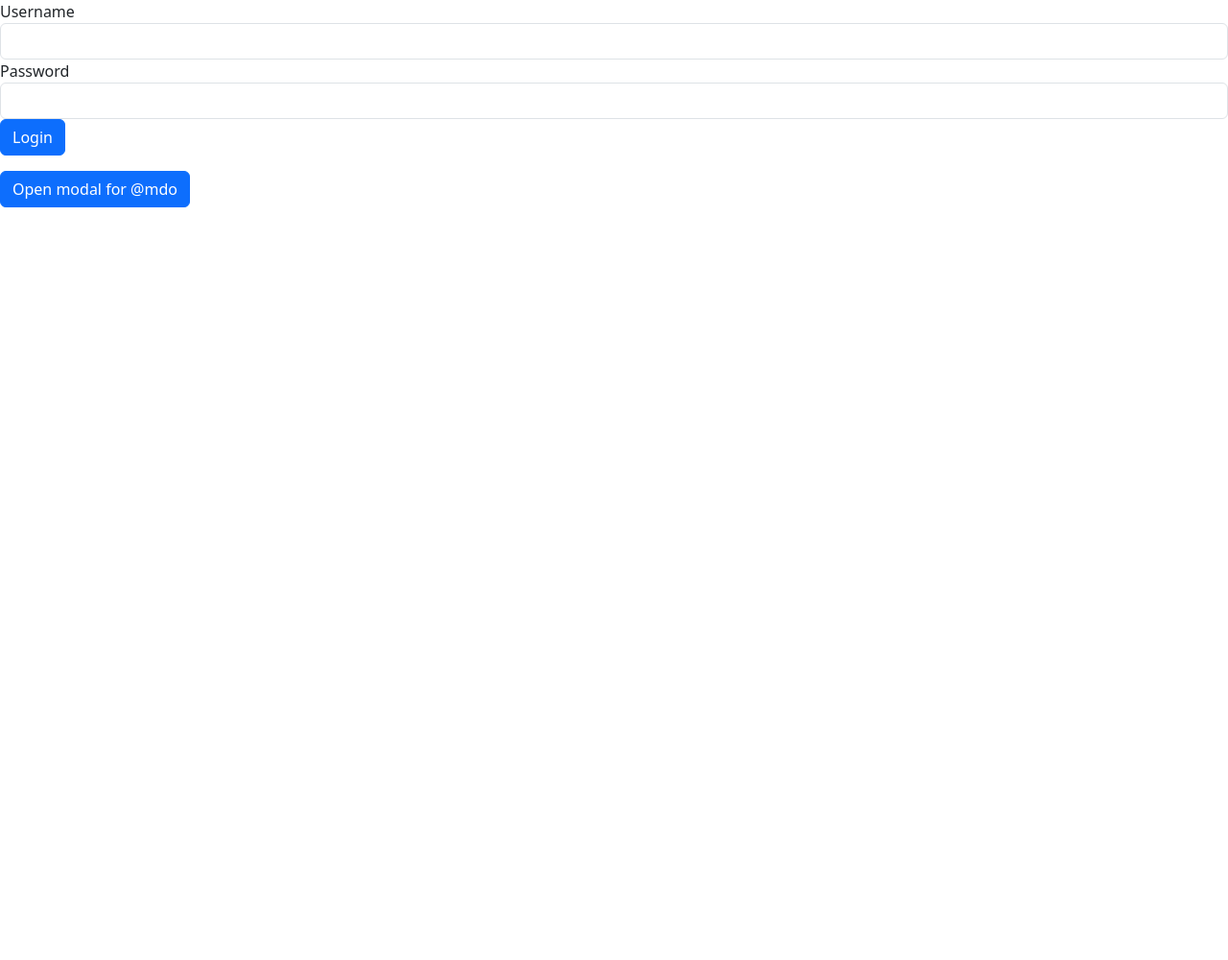
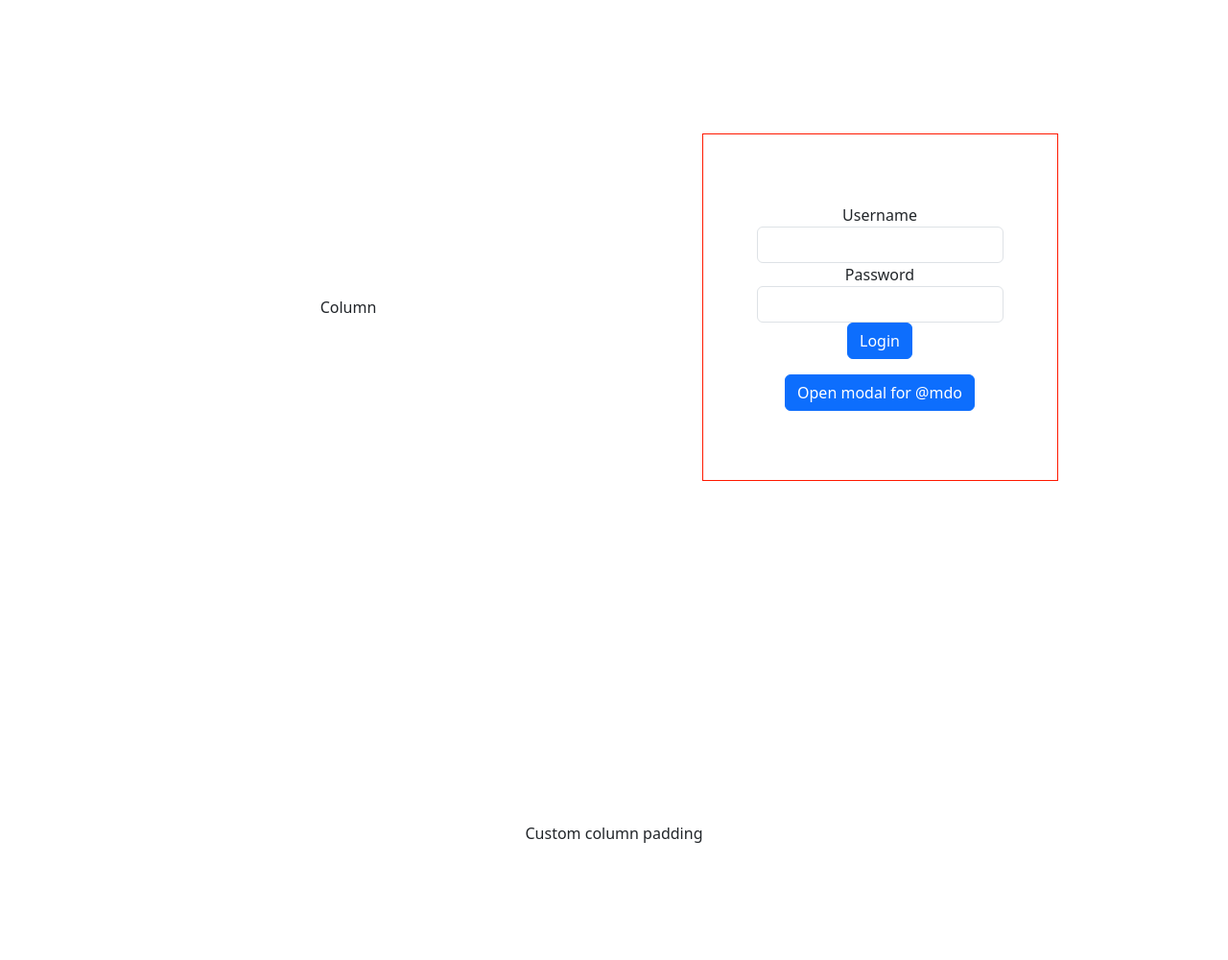
Before and after one commit to kuyajp123/onlineservice, a PHP site: page /login.php in a window 1280 px wide. Shown: the whole page at 96% size. Before the commit the page ends 216 px from the top, so only its background shows below. Run offline with PHP 8.4, Linux system fonts and the light colour scheme.

Commit message:
New Commit

```diff
--- a/functions/common_function.php
+++ b/functions/common_function.php
@@ -66,6 +66,7 @@ function formatName($name) {
     return ucwords(strtolower($name));
 }
 
+
 // get ip address function
 function getIPAddress() {
     //whether ip is from the share internet
@@ -88,21 +89,38 @@ function getIPAddress() {
 
 
 
+
 ?>
+<!-- <script>
+    function validateForm($gender) {
+    var genders = document.getElementsByName('gender');
+    var genderSelected = false;
 
+    for (var i = 0; i < genders.length; i++) {
+        if (genders[i].checked) {
+            genderSelected = true;
+            break;
+        }
+    }
 
-<script>
-        // kaya hindi nag co close ang modal after unssuccesful ang pag register dahil naoopen ang modal base sa function na ito at hindi sya na rerefresh
-        function openRegisterModal() {
-            // Load the register modal content using AJAX
-            $.get('register.php', function(data) {
-                $('body').append(data);
-                $('#exampleModal').modal('show');
-            });
-                // reset the input field form if close the modal *hindi pa nagana*
-                $('#exampleModal').on('hidden.bs.modal', function () {
-                $('#exampleModal')[0].reset();
-                $('.alert-danger').remove(); // Remove error messages
-            });
-        }
-    </script>
+    if (!genderSelected) {
+        showAlert('Please select a gender.');
+        return false; // Prevent form submission
+    }
+
+    return true; // Allow form submission
+}
+
+function showAlert(message) {
+    var alertPlaceholder = document.getElementById('liveAlertPlaceholder');
+    var wrapper = document.createElement('div');
+    wrapper.innerHTML = [
+        '<div class="alert alert-warning alert-dismissible" role="alert">',
+        '   <div>' + message + '</div>',
+        '   <button type="button" class="btn-close" data-bs-dismiss="alert" aria-label="Close"></button>',
+        '</div>'
+    ].join('');
+    alertPlaceholder.append(wrapper);
+}
+
+</script> -->
--- a/include/bootsrap.php
+++ b/include/bootsrap.php
@@ -4,6 +4,12 @@
 <script src="https://cdn.jsdelivr.net/npm/bootstrap@5.3.0/dist/js/bootstrap.bundle.min.js"></script>
 
 <link href="https://cdn.jsdelivr.net/npm/bootstrap@5.3.0/dist/css/bootstrap.min.css" rel="stylesheet">
+
+<link rel="stylesheet" href="https://cdn.jsdelivr.net/npm/bootstrap@5.3.3/dist/css/bootstrap.min.css">
+
+<script src="https://cdn.jsdelivr.net/npm/bootstrap@5.3.3/dist/js/bootstrap.bundle.min.js"></script>
+
+<link rel="stylesheet" href="https://cdn.jsdelivr.net/npm/bootstrap-icons@1.11.3/font/bootstrap-icons.min.css">
 
 <svg xmlns="http://www.w3.org/2000/svg" class="d-none">
   <symbol id="check-circle-fill" viewBox="0 0 16 16">
--- /dev/null
+++ b/include/style.css
@@ -0,0 +1,82 @@
+body {
+  height: 100%;
+  width: auto;
+  margin: 0; /* Removes default margins */
+  padding: 0; /* Removes default padding */
+
+}
+
+.bod2{
+  height: 100%;
+  width: auto;
+  justify-content: center;
+  display: flex;
+  align-items: center;
+  margin: 0; /* Removes default margins */
+  padding: 0; /* Removes default padding */
+}
+
+.container{
+  margin: 0; /* Removes default margins */
+  padding: 0; /* Removes default padding */
+}
+
+.column1{
+  height: 130%;
+  width: auto;
+  display: flex;
+  align-items: center;
+  justify-content: center;
+}
+.column2{
+  height: 20%;
+}
+.container2{
+  height: 60%;
+  display: flex;
+  align-items: center;
+  justify-content: center;
+}
+.row{
+  height: 100%;
+  width: 100%;
+  display: flex;
+  align-items: center;
+  justify-content: center;
+  /* flex-direction: column; in small screen size */
+}
+.col{
+  height: 100%;
+  display: flex;
+  justify-content: center;
+  align-items: center;
+}
+.container-fluid{
+  border: 1px solid rgb(255, 25, 0);
+  height: 60%;
+  width: 70%;
+}
+.form-container1{
+  height: 100%;
+  width: 100%;
+  display: flex;
+  justify-content: center;
+  align-items: center;
+}
+
+
+
+
+
+/* responsive for phones */
+@media (max-width: 768px) {
+  .row {
+      flex-direction: column; /* Stack rows as columns on smaller screens */
+  }
+}
+
+@media (max-width: 768px) and (orientation: landscape) {
+  .row {
+      flex-direction: row; /* Revert to rows in landscape orientation */
+  }
+}
--- a/login.php
+++ b/login.php
@@ -10,10 +10,25 @@ require_once './functions/common_function.php';
     <meta charset="UTF-8">
     <meta name="viewport" content="width=device-width, initial-scale=1.0">
     <title>Login</title>
+    <link rel="stylesheet" href="include/style.css">
     <?php require_once "./include/bootsrap.php"; ?>
 </head>
 <body>
-    <div>
+    <div class="bod2">
+        <div class="container text-center">
+
+
+            <div class="p-3 column1">
+                <div class="container container2">
+                    <div class="row">
+                            <div class="col">
+                            Column
+                            </div>
+                            <div class="col">
+                                <div class="container-fluid">
+
+                        <div class="form-container1">
+                            <div class="form-container2">
 <form action="login.php" method="post">
                 <div class="form-group">
                     <label for="user">Username</label>
@@ -28,10 +43,22 @@ require_once './functions/common_function.php';
         <!-- Button to Open the Register Modal -->
         <button type="button" class="btn btn-primary" onclick="openRegisterModal()" data-bs-toggle="modal" data-bs-target="#exampleModal" data-bs-whatever="@mdo">Open modal for @mdo</button>
                             </div>
+                        </div>
+
+                                </div>
+                            </div>
+                        </div>
+                    </div>
+                </div>
+            <div class="p-3 column2">Custom column padding</div>
+
+
+        </div>
+    </div>
 </body>
 </html>
 <?php
-if ($_SERVER["REQUEST_METHOD"] == "POST") {
+if (isset($_POST['login'])) {
     $ums = $_POST['user'];
     $user_password = $_POST['user_password'];
 
@@ -48,7 +75,6 @@ if ($_SERVER["REQUEST_METHOD"] == "POST") {
                 $_SESSION['user'] = $row['fname'];
                 echo "welcome " .$_SESSION['user'];
             }else{
-                $errors[] = "Invalid username or password";
                 echo "incorrect password";
             }
         }else{
```
Also changed, not shown: additional/temporary.php (added, +15 -0 lines), register.php (+16 -14 lines), sample.php (deleted, +0 -213 lines). Lines whose indentation alone changed are shown as unchanged.
